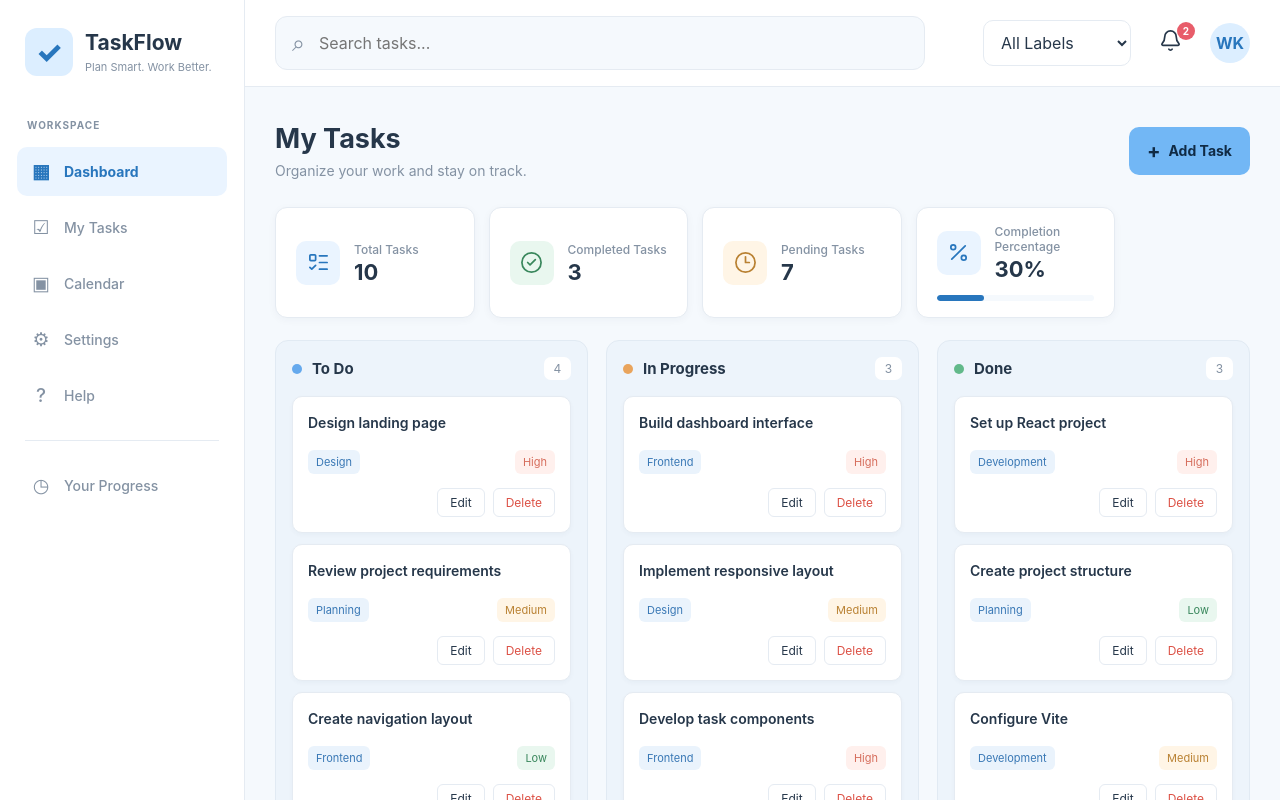
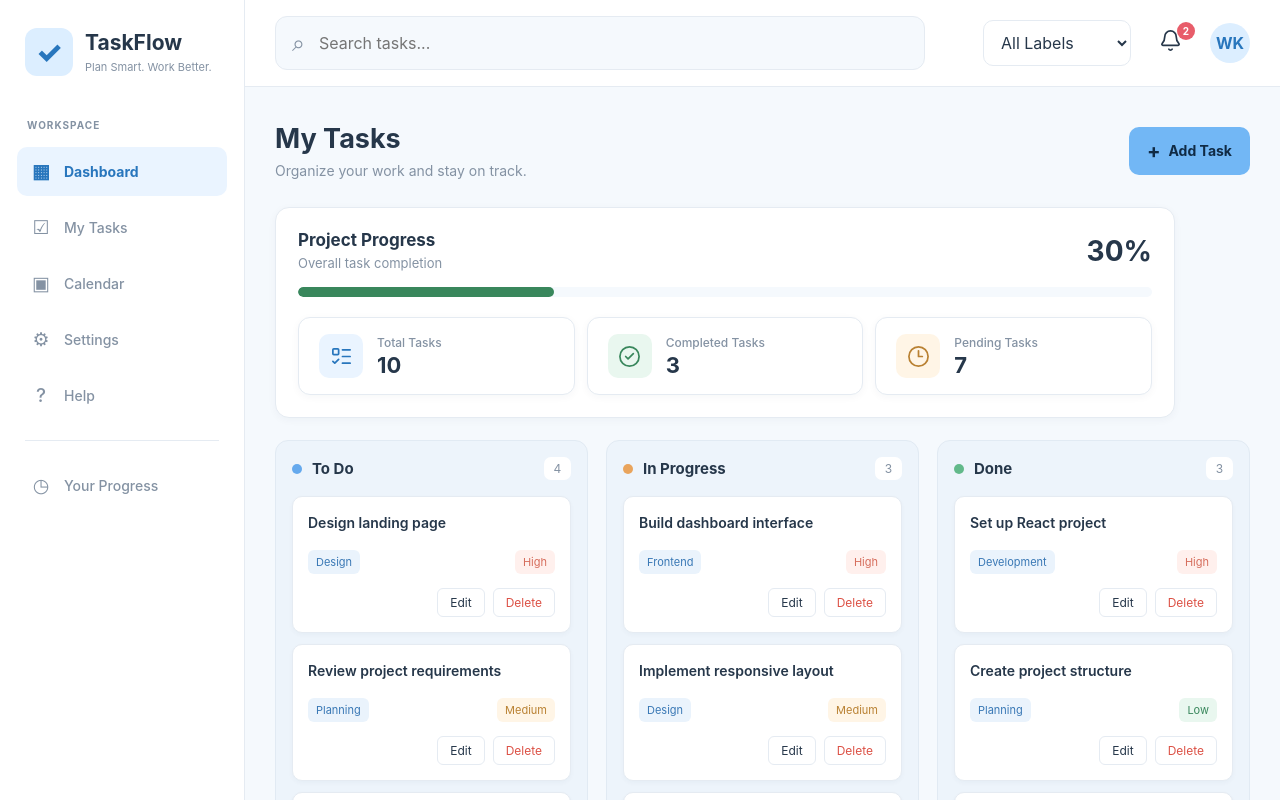
Before and after one commit to Edldev12/taskflow-team-board, a React (Vite) app: page / in a window 1280 px wide. Shown: the top 800 px of the page. Built offline with nearby package versions, Linux system fonts and the light colour scheme.

Commit message:
Show progress visually.

```diff
--- a/src/App.css
+++ b/src/App.css
@@ -190,11 +190,64 @@
 
 .task-stats-grid {
   display: grid;
-  grid-template-columns: repeat(auto-fit, minmax(190px, 1fr));
-  gap: 14px;
+  grid-template-columns: repeat(3, minmax(0, 1fr));
+  gap: 12px;
+  margin-top: 20px;
+}
+
+.task-progress-section {
   width: 100%;
-  max-width: 840px;
+  max-width: 900px;
+  padding: 22px;
   margin-bottom: 22px;
+  border: 1px solid var(--border);
+  border-radius: 14px;
+  background: var(--surface);
+  box-shadow: 0 2px 8px rgba(38, 55, 74, 0.04);
+}
+
+.task-progress-heading {
+  display: flex;
+  align-items: center;
+  justify-content: space-between;
+  gap: 16px;
+  margin-bottom: 16px;
+}
+
+.task-progress-heading h2 {
+  margin: 0 0 5px;
+  color: var(--text);
+  font-size: 17px;
+  font-weight: 650;
+}
+
+.task-progress-heading p {
+  margin: 0;
+  color: var(--muted);
+  font-size: 13px;
+}
+
+.task-progress-percentage {
+  flex: none;
+  color: var(--text);
+  font-size: 28px;
+  line-height: 1;
+}
+
+.task-progress-track {
+  width: 100%;
+  height: 10px;
+  overflow: hidden;
+  border-radius: 999px;
+  background: var(--background);
+}
+
+.task-progress-fill {
+  display: block;
+  height: 100%;
+  border-radius: inherit;
+  background: #39875c;
+  transition: width 200ms ease;
 }
 
 .task-stats-card {
@@ -241,27 +294,6 @@
 .task-stats-card--pending .task-stats-icon {
   background: #fff5e6;
   color: #b98132;
-}
-
-.task-stats-card--with-progress {
-  display: grid;
-  grid-template-columns: 44px 1fr;
-}
-
-.task-stats-progress {
-  grid-column: 1 / -1;
-  height: 6px;
-  overflow: hidden;
-  border-radius: 999px;
-  background: var(--background);
-}
-
-.task-stats-progress span {
-  display: block;
-  height: 100%;
-  border-radius: inherit;
-  background: #2876bd;
-  transition: width 180ms ease;
 }
 
 .add-task-button {
@@ -514,7 +546,7 @@
   color: #f5d28c;
 }
 
-.app-layout[data-theme="dark"] .task-stats-progress span {
+.app-layout[data-theme="dark"] .task-progress-fill {
   background: #72b7f5;
 }
 
@@ -758,6 +790,18 @@
     font-size: 23px;
   }
 
+  .task-progress-section {
+    padding: 16px;
+  }
+
+  .task-stats-grid {
+    grid-template-columns: minmax(0, 1fr);
+  }
+
+  .task-progress-percentage {
+    font-size: 24px;
+  }
+
   .task-board {
     grid-template-columns: minmax(0, 1fr);
     gap: 15px;
--- a/src/App.jsx
+++ b/src/App.jsx
@@ -1,9 +1,8 @@
 
-import { useEffect, useRef, useState } from "react";
-import { CircleCheck, Clock3, ListTodo, Percent } from "lucide-react";
+import { useEffect, useMemo, useRef, useState } from "react";
 import Header from "./components/Header";
 import TaskColumn from "./components/TaskColumn";
-import TaskStatsCard from "./components/TaskStatsCard";
+import TaskProgressSection from "./components/TaskProgressSection";
 import "./App.css";
 import TaskModal from "./components/TaskModal";
 
@@ -206,26 +205,31 @@ function App() {
   const pendingKeyboardFocusTaskId = useRef(null);
   const lastTaskAnnouncementRef = useRef(null);
   const [selectedTask, setSelectedTask] = useState(null);
-  const totalTaskCount = columns.reduce(
-    (total, column) => total + column.tasks.length,
-    0
-  );
-  const completedTaskCount = columns.reduce(
-    (total, column) =>
-      column.id === "done" ? total + column.tasks.length : total,
-    0
-  );
-  const pendingTaskCount = columns.reduce(
-    (total, column) =>
-      column.id === "todo" || column.id === "in-progress"
-        ? total + column.tasks.length
-        : total,
-    0
-  );
-  const completionPercentage =
-    totalTaskCount === 0
-      ? 0
-      : Math.round((completedTaskCount / totalTaskCount) * 100);
+  const taskStats = useMemo(() => {
+    const counts = columns.reduce(
+      (stats, column) => {
+        const columnTaskCount = column.tasks.length;
+        stats.total += columnTaskCount;
+
+        if (column.id === "done") {
+          stats.completed += columnTaskCount;
+        } else if (column.id === "todo" || column.id === "in-progress") {
+          stats.pending += columnTaskCount;
+        }
+
+        return stats;
+      },
+      { total: 0, completed: 0, pending: 0 }
+    );
+
+    return {
+      ...counts,
+      completionPercentage:
+        counts.total === 0
+          ? 0
+          : Math.round((counts.completed / counts.total) * 100),
+    };
+  }, [columns]);
 
   useEffect(() => {
     if (!taskAnnouncement) return;
@@ -663,32 +667,12 @@ function App() {
             </button>
           </div>
 
-          <div className="task-stats-grid">
-            <TaskStatsCard
-              label="Total Tasks"
-              count={totalTaskCount}
-              icon={ListTodo}
-            />
-            <TaskStatsCard
-              label="Completed Tasks"
-              count={completedTaskCount}
-              icon={CircleCheck}
-              variant="completed"
-            />
-            <TaskStatsCard
-              label="Pending Tasks"
-              count={pendingTaskCount}
-              icon={Clock3}
-              variant="pending"
-            />
-            <TaskStatsCard
-              label="Completion Percentage"
-              count={`${completionPercentage}%`}
-              icon={Percent}
-              variant="completion"
-              progress={completionPercentage}
-            />
-          </div>
+          <TaskProgressSection
+            totalTasks={taskStats.total}
+            completedTasks={taskStats.completed}
+            pendingTasks={taskStats.pending}
+            completionPercentage={taskStats.completionPercentage}
+          />
 
           {/*
           <div className="task-board">
--- /dev/null
+++ b/src/components/TaskProgressSection.jsx
@@ -0,0 +1,60 @@
+import { CircleCheck, Clock3, ListTodo } from "lucide-react";
+import TaskStatsCard from "./TaskStatsCard";
+
+function TaskProgressSection({
+  totalTasks,
+  completedTasks,
+  pendingTasks,
+  completionPercentage,
+}) {
+  return (
+    <section
+      className="task-progress-section"
+      aria-labelledby="task-progress-title"
+    >
+      <div className="task-progress-heading">
+        <div>
+          <h2 id="task-progress-title">Project Progress</h2>
+          <p>Overall task completion</p>
+        </div>
+        <strong className="task-progress-percentage">
+          {completionPercentage}%
+        </strong>
+      </div>
+
+      <div
+        className="task-progress-track"
+        role="progressbar"
+        aria-label="Overall project completion"
+        aria-valuemin={0}
+        aria-valuemax={100}
+        aria-valuenow={completionPercentage}
+        aria-valuetext={`${completionPercentage}% complete`}
+      >
+        <span
+          className="task-progress-fill"
+          style={{ width: `${completionPercentage}%` }}
+          aria-hidden="true"
+        />
+      </div>
+
+      <div className="task-stats-grid" aria-label="Task summary">
+        <TaskStatsCard label="Total Tasks" count={totalTasks} icon={ListTodo} />
+        <TaskStatsCard
+          label="Completed Tasks"
+          count={completedTasks}
+          icon={CircleCheck}
+          variant="completed"
+        />
+        <TaskStatsCard
+          label="Pending Tasks"
+          count={pendingTasks}
+          icon={Clock3}
+          variant="pending"
+        />
+      </div>
+    </section>
+  );
+}
+
+export default TaskProgressSection;
--- a/src/components/TaskStatsCard.jsx
+++ b/src/components/TaskStatsCard.jsx
@@ -1,17 +1,9 @@
 import { ListTodo } from "lucide-react";
 
-function TaskStatsCard({
-  label,
-  count,
-  icon: Icon = ListTodo,
-  variant,
-  progress,
-}) {
+function TaskStatsCard({ label, count, icon: Icon = ListTodo, variant }) {
   return (
     <section
-      className={`task-stats-card${variant ? ` task-stats-card--${variant}` : ""}${
-        progress !== undefined ? " task-stats-card--with-progress" : ""
-      }`}
+      className={`task-stats-card${variant ? ` task-stats-card--${variant}` : ""}`}
       role="group"
       aria-label={label}
     >
@@ -22,18 +14,6 @@ function TaskStatsCard({
         <p>{label}</p>
         <strong>{count}</strong>
       </div>
-      {progress !== undefined && (
-        <div
-          className="task-stats-progress"
-          role="progressbar"
-          aria-label="Task completion"
-          aria-valuemin={0}
-          aria-valuemax={100}
-          aria-valuenow={progress}
-        >
-          <span style={{ width: `${progress}%` }} />
-        </div>
-      )}
     </section>
   );
 }
```
Also changed, not shown: 1 other file (tests, documents, lock files or other folders).
